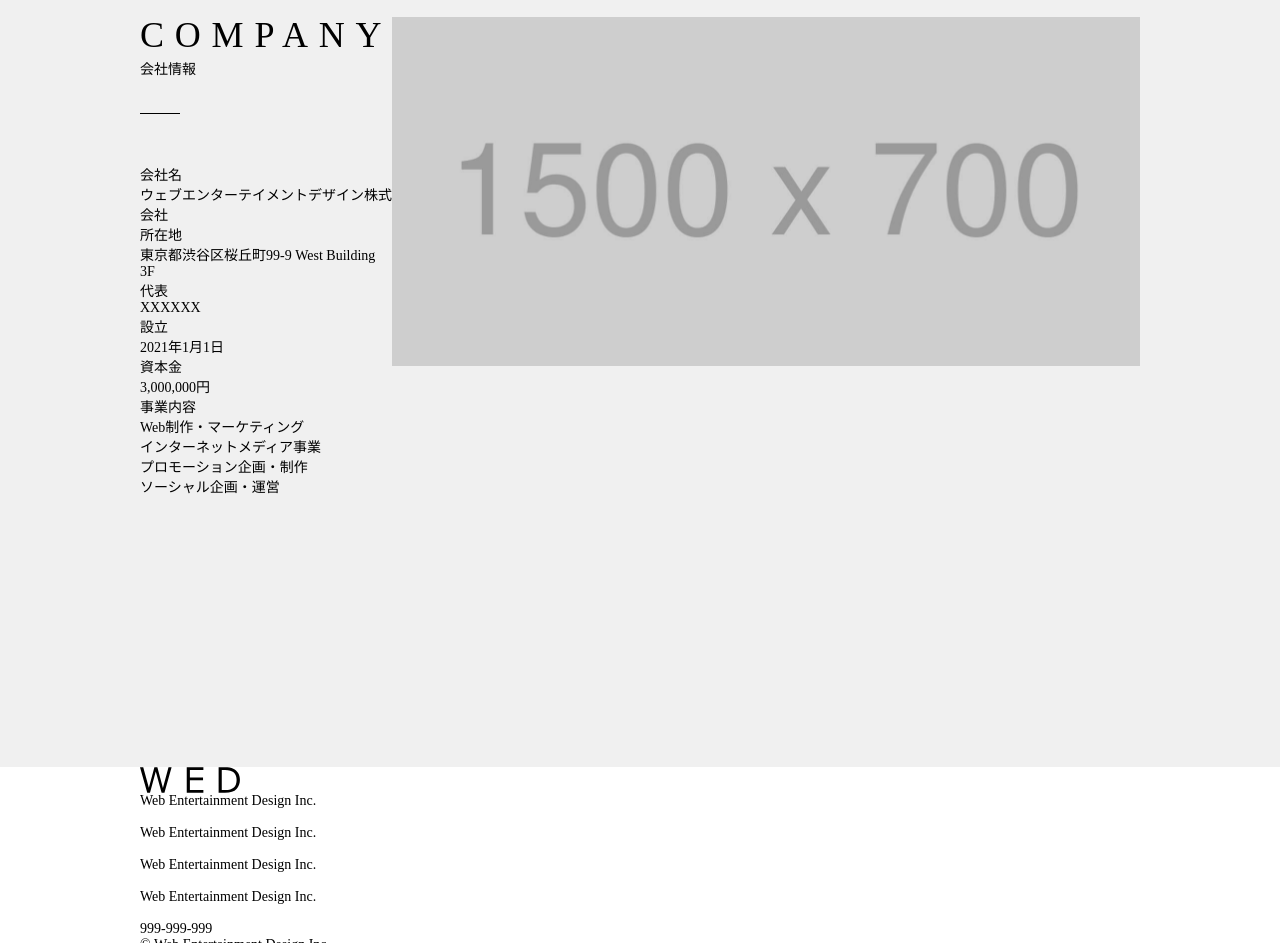
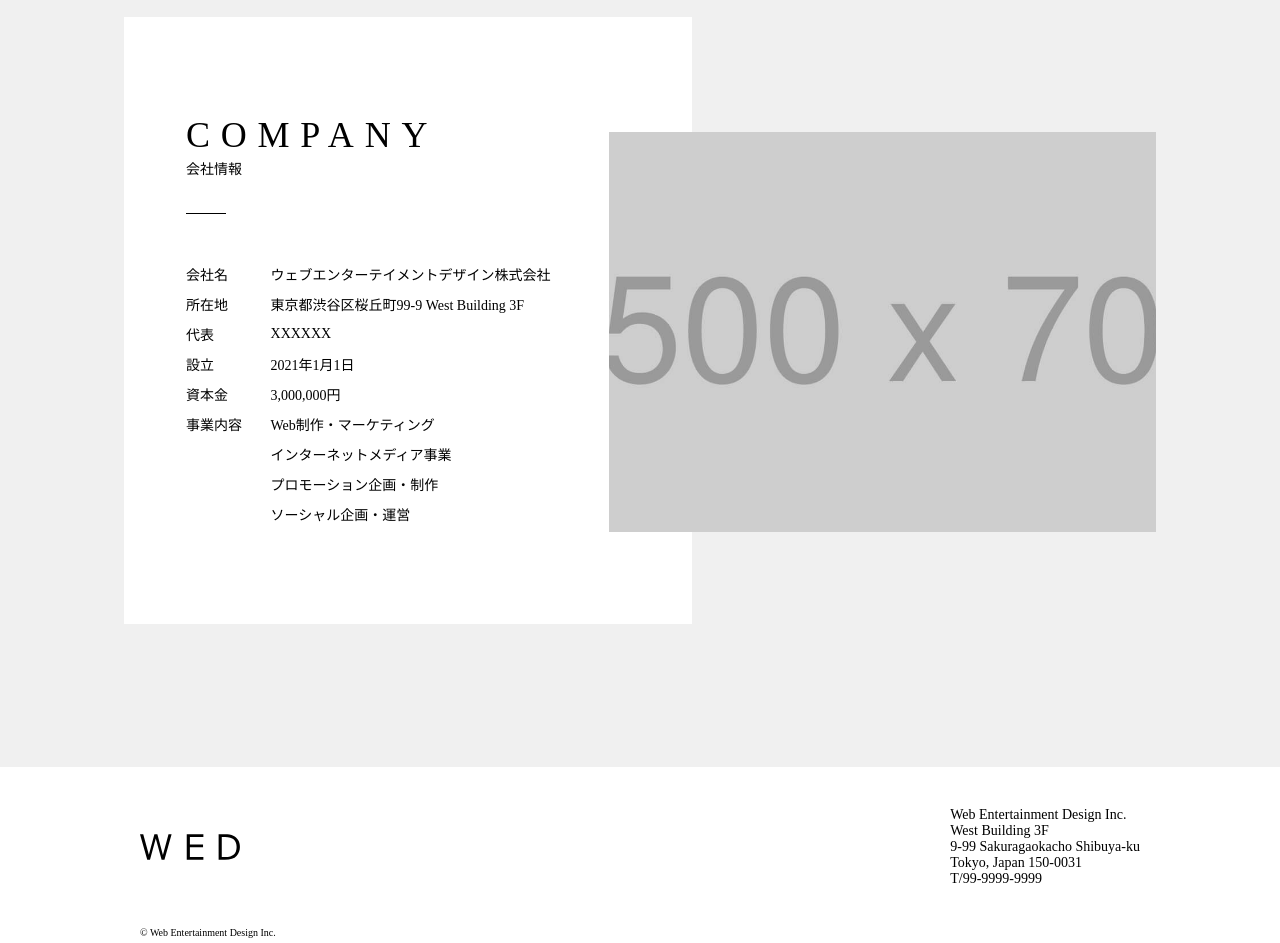
Before and after one commit to kigure/portfolio-1, a plain HTML site: page index.html in a window 1280 px wide. Shown: the part 2820-3763 px from the top of the page. Drawn offline with nearby package versions, Linux system fonts and the light colour scheme.

Commit message:
CSS completed

```diff
--- a/index.html
+++ b/index.html
@@ -58,7 +58,7 @@
     </section>
     <section id="about">
       <div class="img">
-        <img src="img/about.jpg" alt="about-image">
+        <img src="img/adobe.jpeg" alt="about-image">
       </div>
       <div class="text">
         <h2 class="section-title">
@@ -139,18 +139,18 @@
   <footer id="footer">
     <div class="wrapper">
       <div class="flex">
-        <img src="img/logo.svg" alt="">
-      </div>
-      <div class="info">
-        <p>Web Entertainment Design Inc.</p>
-        <br>
-        <p>Web Entertainment Design Inc.</p>
-        <br>
-        <p>Web Entertainment Design Inc.</p>
-        <br>
-        <p>Web Entertainment Design Inc.</p>
-        <br>
-        <p>999-999-999</p>
+        <div class="logo">
+          <img src="img/logo.svg" alt="">
+        </div>
+        <div class="info">
+          <p>
+            Web Entertainment Design Inc.<br>
+            West Building 3F<br>
+            9-99 Sakuragaokacho Shibuya-ku<br>
+            Tokyo, Japan 150-0031<br>
+            T/99-9999-9999
+          </p>
+        </div>
       </div>
       <p class="copyright">© Web Entertainment Design Inc.</p>
     </div>
--- a/stylesheet.css
+++ b/stylesheet.css
@@ -218,9 +218,71 @@ img {
   height: 750px;
   display: flex;
   position: relative;
+  align-items: center;
+}
+
+#company .text {
+  width: 55%;
+  background-color: #fff;
+  padding: 100px 8% 100px 6%;
+  position: absolute;
+  top: 0;
+  left: 0;
+}
+
+#company .info {
+  display: flex;
+  align-items: center;
+  flex-wrap: wrap;
+}
+
+#company .info dt:first-of-type {
+  margin-top: 0;
+}
+
+#company .info dt {
+  width: 20%;
+  margin-top: 10px;
+}
+
+#company .info dd:first-of-type {
+  margin-top: 0;
+}
+
+#company .info dd {
+  width: 80%;
+  margin-top: 10px;
+}
+
+#company .info .add {
+  margin-left: 20%;
+}
+
+#company .img {
+  width: 53%;
+  position: absolute;
+  top: 115px;
+  right: 0;
+}
+
+#company .img img {
+  width: 100%;
+  height: 400px;
+  object-fit: cover;
 }
 
 #footer {
   background-color: #fff;
   padding-bottom: 20px;
 }
+
+#footer .flex {
+  display: flex;
+  align-items: center;
+  justify-content: space-between;
+  padding: 40px 0;
+}
+
+#footer .copyright {
+  font-size: 0.625rem;
+}
```
Also changed, not shown: action.html (added, +12 -0 lines), 2 other files.
